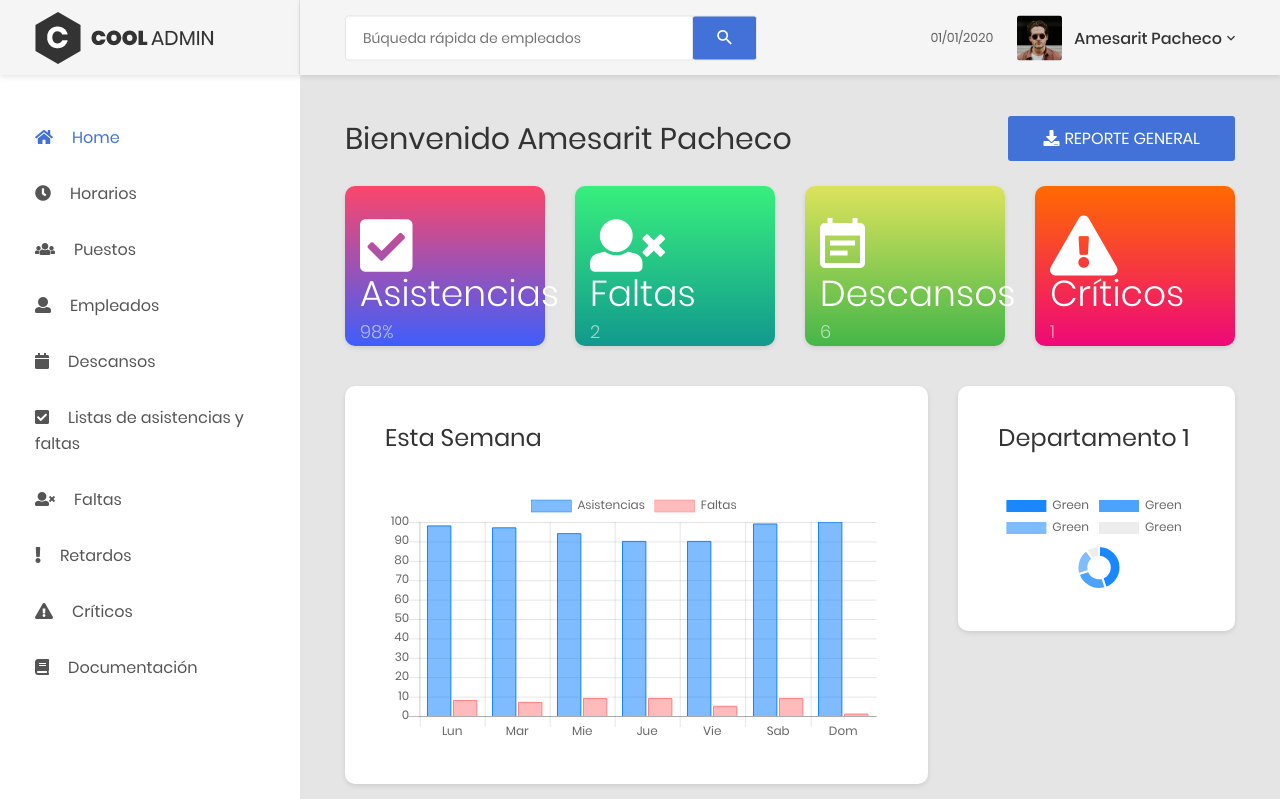
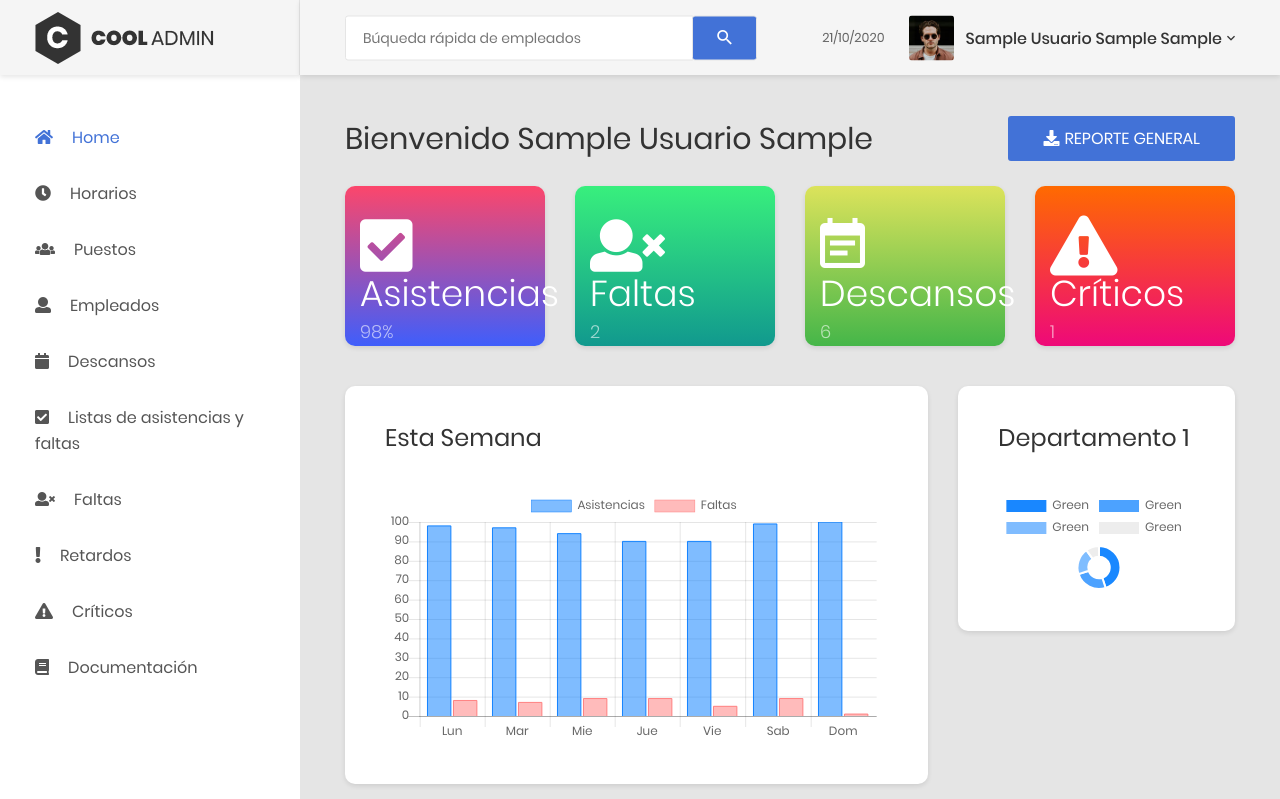
Before and after one commit to samgongora26/perfect-assistant, a PHP site: page /pages/home/home.php in a window 1280 px wide. Shown: the top 799 px of the page. Run offline with PHP 8.4, Linux system fonts and the light colour scheme; tables that the repository leaves empty or names only in its code hold one stand-in row (values such as "Sample post").

Commit message:
Mensajes de bienvenida segun el usuario

```diff
--- a/pages/home/home.php
+++ b/pages/home/home.php
@@ -62,7 +62,7 @@
                         <div class="row">
                             <div class="col-md-12">
                                 <div class="overview-wrap">
-                                    <h2 class="title-1">Bienvenido Amesarit pacheco </h2>
+                                    <h2 class="title-1"><?php echo 'Bienvenido '. $nombre .' '. $apellido_p; ?></h2>
                                     <button class="au-btn au-btn-icon au-btn--blue">
                                         <i class="fa fa-download"></i>Reporte general
                                     </button>
--- a/pages/plantillas/plantilla_header.php
+++ b/pages/plantillas/plantilla_header.php
@@ -3,6 +3,17 @@
 	include("../../resources/db.php");
     $link = Conectarse(); /*conexion a la bd*/
     //echo "<p> Hola desde plantilla header </p>";
+    //La fecha tiene un dia de más, asi que se le resta 1
+    $dia = date('d')-1;
+    //Hoy es el dia/mes/año
+    $hoy = $dia.'/'.date('m/Y');
+    //consulta para obtener el usuario
+
+    $result = mysqli_query($link, "SELECT * FROM `usuarios` where id_usuario = 1");
+    $row=mysqli_fetch_array($result);
+    $nombre = $row["nombres"];
+    $apellido_p = $row["apellido_pat"];
+    $apellido_m = $row["apellido_mat"];
 
 ?>
 
@@ -21,15 +32,15 @@
 
                             <div class="header-button">
                                 <div class="noti-wrap mr-4">
-                                    <small class="mr-10">01/01/2020</small>
+                                    <small class="mr-10"><?php echo $hoy; ?></small>
                                 </div>
                                 <div class="account-wrap">
                                     <div class="account-item clearfix js-item-menu">
                                         <div class="image">
-                                            <img src="../../images/icon/avatar-06.jpg" alt="John Doe" />
+                                            <img src="../../images/icon/avatar-06.jpg" alt="profile img" />
                                         </div>
                                         <div class="content">
-                                            <a class="js-acc-btn" href="#">Amesarit Pacheco</a>
+                                            <a class="js-acc-btn" href="#"><?php echo $nombre .' '. $apellido_p.' '. $apellido_m;?></a>
                                         </div>
                                         <div class="account-dropdown js-dropdown">
                                             <div class="info clearfix">
@@ -40,7 +51,7 @@
                                                 </div>
                                                 <div class="content">
                                                     <h5 class="name">
-                                                        <a href="#">Amesarit pacheco</a>
+                                                        <a href="#"><?php echo $nombre .' '. $apellido_p.' '. $apellido_m;?></a>
                                                     </h5>
                                                     <span class="email">amesarit@email.com</span>
                                                 </div>
--- a/resources/db.php
+++ b/resources/db.php
@@ -4,7 +4,7 @@ function Conectarse(){
 		echo "Error conectando a la base de datos.";
 		exit();
 	}
-	if(!mysqli_select_db($link,"escuela")){
+	if(!mysqli_select_db($link,"PA")){
 		echo "Error seleccionando la base de datos.";
 		exit();
 	}
```
